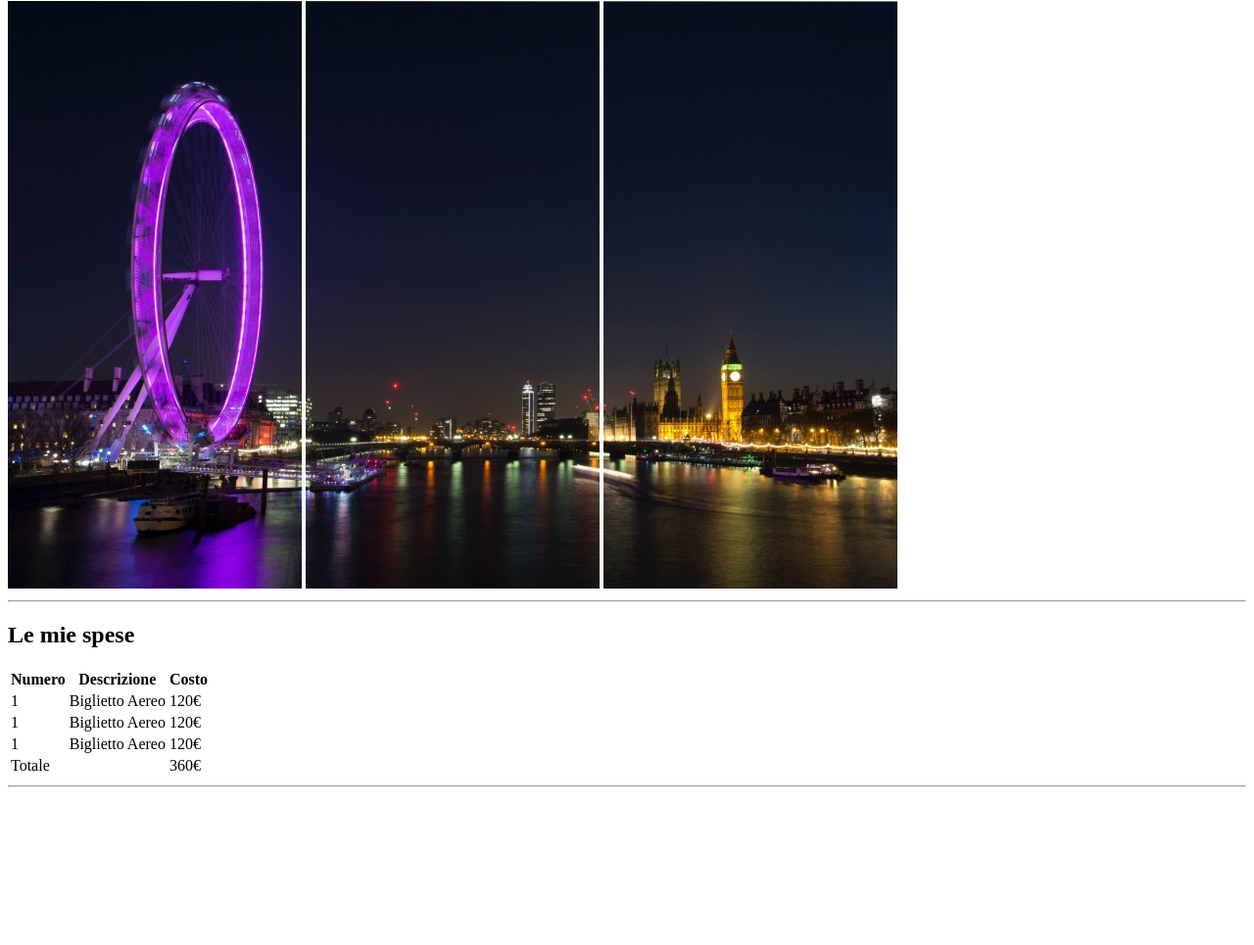
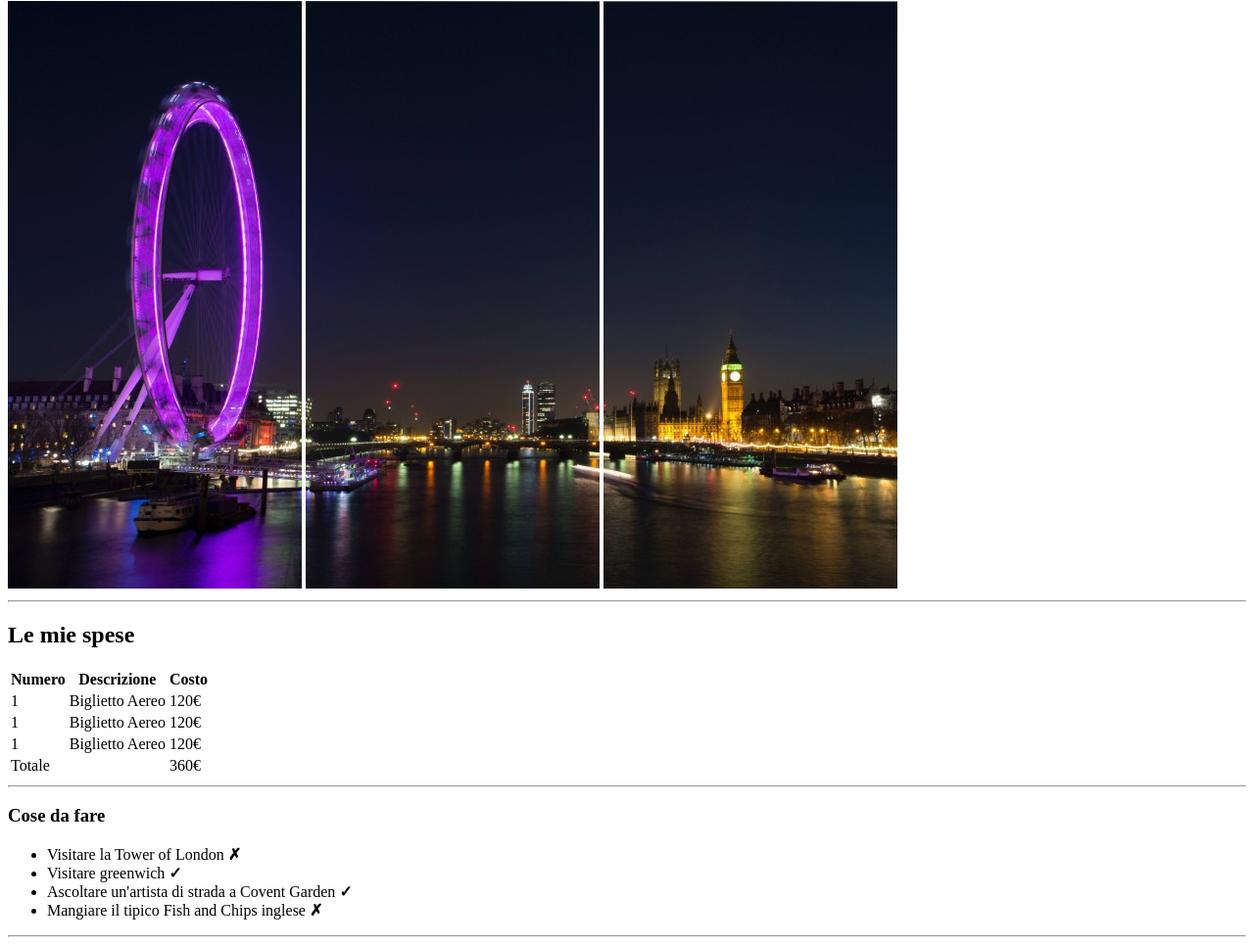
Before and after one commit to Alessia9802/html-london-trip, a plain HTML site: page index.html in a window 1280 px wide. Shown: the part 79-1044 px from the top of the page at 98% size. Before the commit the page ends 891 px from the top, so only its background shows below. Drawn offline with Linux system fonts and the light colour scheme.

Commit message:
Terza parte completata

```diff
--- a/index.html
+++ b/index.html
@@ -67,6 +67,17 @@
     <hr>
     <!-- /seconda parte -->
 
+    <!-- Terza parte -->
+    <h3>Cose da fare</h3>
+      <ul>
+         <li>Visitare la Tower of London <strong>&#10007;</strong></li>
+         <li>Visitare greenwich <strong>&#10003;</strong></li>
+         <li>Ascoltare un'artista di strada a Covent Garden <strong>&#10003;</strong></li>
+         <li>Mangiare il tipico Fish and Chips inglese <strong>&#10007;</strong></li>
+      </ul>
+      <hr>
+    <!-- Terza parte -->
+
     <!-- /main -->
 
     <!-- footer -->
```
